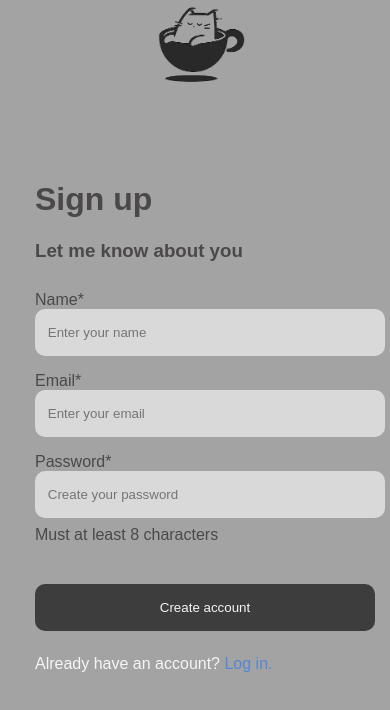
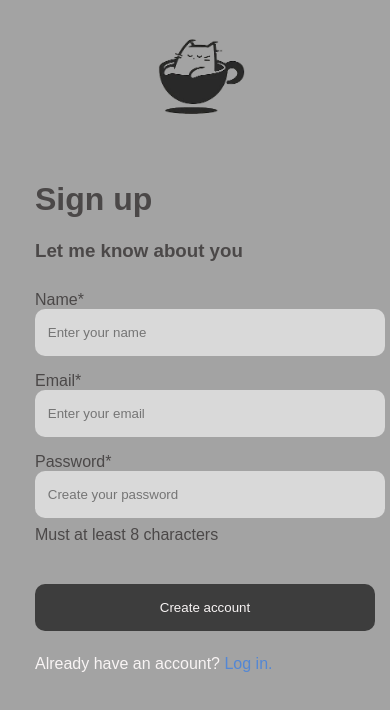
Before and after one commit to rensyuudk/project1., a plain HTML site: page page3/pg3.html in a window 390 px wide. Drawn offline with Linux system fonts and the light colour scheme.

Commit message:
Update pg3.css

```diff
--- a/page3/pg3.css
+++ b/page3/pg3.css
@@ -75,7 +75,7 @@ p {
         height: 7rem;
         height: 7rem;
         position: relative;
-        bottom: 24rem;
+        bottom: 22rem;
     }
     .isi {
 
```
